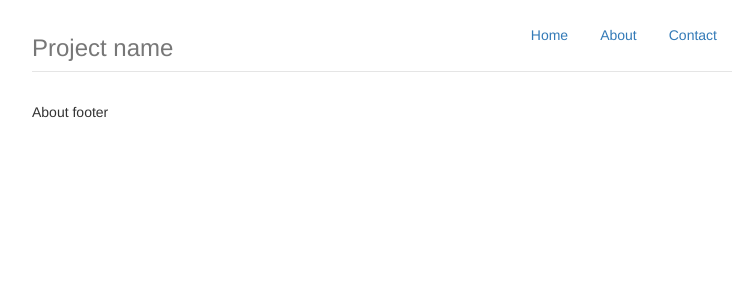
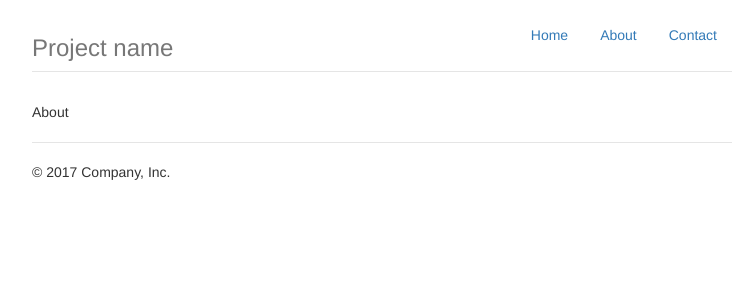
Before and after one commit to olga-dev/bootstrap-3, a Symfony app: template templates/narrow-jumbotron/body/container/about/index.html.twig in a window 1280 px wide. Shown: the top 300 px of the page, without its empty margins (258-1006 px from the left). Run offline with Twig, Linux system fonts and the light colour scheme; the template is opened without the code that fills it, so the values that code supplies are empty; some libraries are stand-ins or nearby versions.

Commit message:
Footer implementation

```diff
--- a/templates/narrow-jumbotron/base.html.twig
+++ b/templates/narrow-jumbotron/base.html.twig
@@ -10,6 +10,11 @@
             border-bottom: 1px solid #e5e5e5;
             margin-bottom: 30px;
         }
+        .footer {
+            border-top: 1px solid #e5e5e5;
+            padding-top: 19px;
+            margin-top: 20px;
+        }
     </style>
 {% endblock %}
 
--- a/templates/narrow-jumbotron/body/footer.html.twig
+++ b/templates/narrow-jumbotron/body/footer.html.twig
@@ -1 +1,3 @@
-footer
+<footer class="footer">
+    <p>&copy; 2017 Company, Inc.</p>
+</footer>
```
